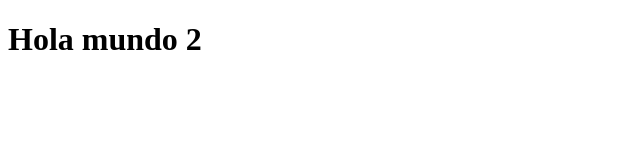
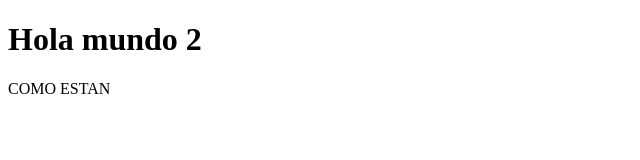
Before and after one commit to vdcriollo/PRY_INTRODUCCION_JAVASCRIPT, a plain HTML site: page saludo.html in a window 1280 px wide. Shown: the whole page, without its empty margins (0-640 px from the left). Drawn offline with Linux system fonts and the light colour scheme.

Commit message:
UPDATE SALUDO WITH P COMO ESTASN

```diff
--- a/saludo.html
+++ b/saludo.html
@@ -7,5 +7,6 @@
 </head>
 <body>
     <h1>Hola mundo 2 </h1>
+    <p>COMO ESTAN</p>
 </body>
 </html>
```
